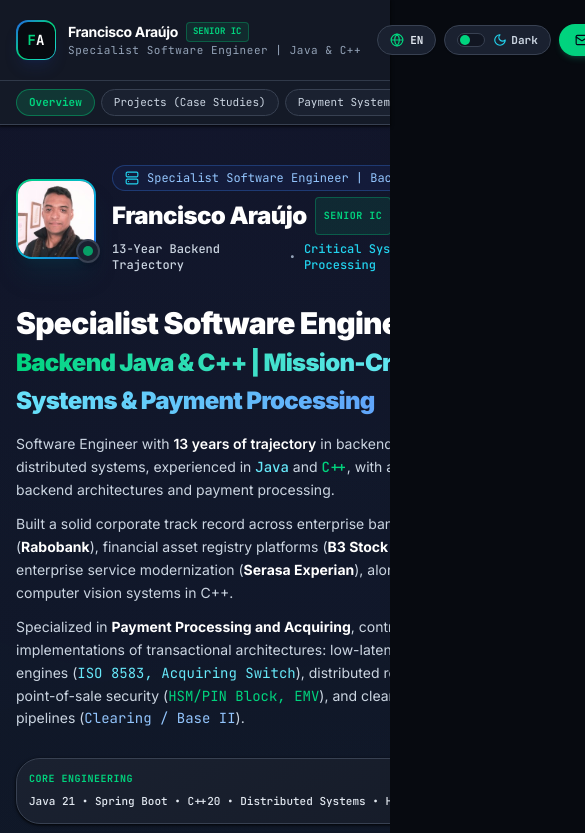
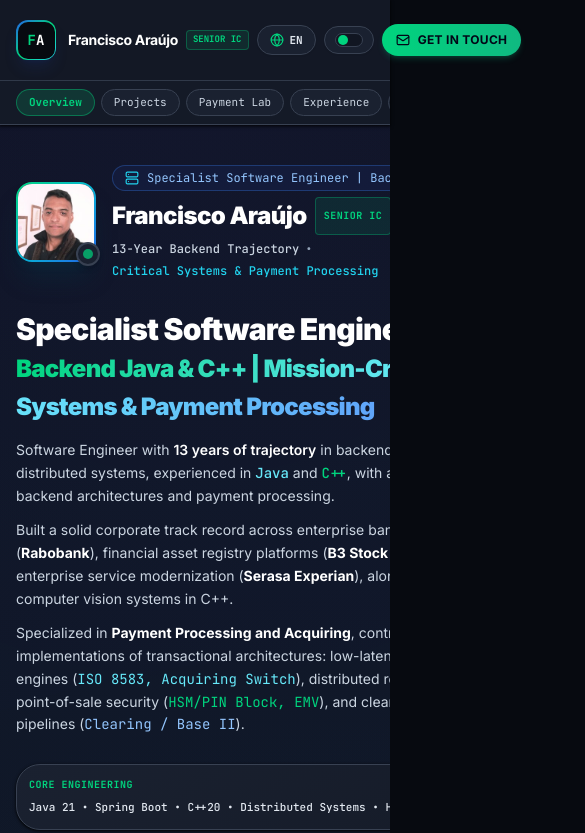
Before and after one commit to franciscoaraujo/myprofile.dev.io, a Next.js app: page / in a window 390 px wide. Shown: the top 833 px of the page, 585 px wide, since content can reach past the window. Built offline with nearby package versions, Linux system fonts and the light colour scheme.

Commit message:
fix(layout): prevent navbar overflow and align hero section on portuguese view

```diff
--- a/src/app/page.jsx
+++ b/src/app/page.jsx
@@ -100,7 +100,7 @@ export default function OverviewPage() {
     <div>
       {/* HERO SECTION */}
       <section className="relative pt-10 pb-16 lg:pt-16 lg:pb-20 max-w-7xl mx-auto px-4 sm:px-6 lg:px-8">
-        <div className="grid lg:grid-cols-12 gap-10 items-center">
+        <div className="grid lg:grid-cols-12 gap-8 xl:gap-10 items-start">
           {/* Left Column */}
           <div className="lg:col-span-7 space-y-6">
             {/* Candidate Bio & Photo */}
@@ -141,7 +141,7 @@ export default function OverviewPage() {
                     Senior IC
                   </span>
                 </h2>
-                <p className="text-xs font-mono text-slate-400 flex items-center gap-2">
+                <p className="text-xs font-mono text-slate-400 flex flex-wrap items-center gap-1.5 sm:gap-2">
                   <span className="text-slate-300 font-medium">
                     {isPt ? '13 Anos de Trajetória Backend' : '13-Year Backend Trajectory'}
                   </span>
@@ -155,10 +155,10 @@ export default function OverviewPage() {
 
             {/* Main Heading & Tagline */}
             <div className="space-y-4">
-              <h1 className="text-3xl sm:text-4xl lg:text-5xl font-black tracking-tight text-white leading-tight">
+              <h1 className="text-3xl sm:text-4xl lg:text-[40px] xl:text-5xl font-black tracking-tight text-white leading-tight">
                 {isPt ? 'Engenheiro de Software Especialista' : 'Specialist Software Engineer'}
                 <br />
-                <span className="text-transparent bg-clip-text bg-gradient-to-r from-[#00D47E] via-cyan-300 to-blue-400 text-2xl sm:text-3xl lg:text-4xl">
+                <span className="text-transparent bg-clip-text bg-gradient-to-r from-[#00D47E] via-cyan-300 to-blue-400 text-2xl sm:text-3xl lg:text-[28px] xl:text-4xl">
                   {isPt
                     ? 'Backend Java & C++ | Sistemas Críticos & Meios de Pagamento'
                     : 'Backend Java & C++ | Mission-Critical Systems & Payment Processing'}
@@ -247,7 +247,7 @@ export default function OverviewPage() {
               </div>
 
               {/* Location & Work Scope Bar */}
-              <div className="flex items-center justify-between px-3 py-1.5 rounded-lg border border-[#152342]/70 bg-[#060B17]/60 text-[11px] font-mono text-slate-400">
+              <div className="flex flex-wrap items-center justify-between gap-2 px-3 py-1.5 rounded-lg border border-[#152342]/70 bg-[#060B17]/60 text-[11px] font-mono text-slate-400">
                 <div className="flex items-center gap-1.5">
                   <MapPin className="w-3.5 h-3.5 text-amber-400" />
                   <span className="text-slate-300">
--- a/src/components/Navbar.jsx
+++ b/src/components/Navbar.jsx
@@ -13,15 +13,15 @@ export default function Navbar() {
 
   const navLinks = [
     { href: '/', labelEn: 'Overview', labelPt: 'Visão Geral' },
-    { href: '/projects', labelEn: 'Projects (Case Studies)', labelPt: 'Projetos (Estudos de Caso)' },
-    { href: '/simulator', labelEn: 'Payment Systems Lab', labelPt: 'Payment Systems Lab', isHighlight: true },
+    { href: '/projects', labelEn: 'Projects', labelPt: 'Projetos' },
+    { href: '/simulator', labelEn: 'Payment Lab', labelPt: 'Payment Lab', isHighlight: true },
     { href: '/experience', labelEn: 'Experience', labelPt: 'Experiência' },
-    { href: '/skills', labelEn: 'Skills Matrix', labelPt: 'Matriz de Habilidades' },
+    { href: '/skills', labelEn: 'Skills', labelPt: 'Habilidades' },
   ];
 
   return (
     <header className="sticky top-0 z-40 w-full border-b border-[#152342]/90 bg-[#040711]/90 backdrop-blur-md no-print">
-      <div className="max-w-7xl 2xl:max-w-[1440px] mx-auto px-4 sm:px-6 lg:px-8 h-20 py-3.5 flex items-center justify-between gap-4">
+      <div className="max-w-7xl 2xl:max-w-[1440px] mx-auto px-4 sm:px-6 lg:px-8 h-20 py-3.5 flex items-center justify-between gap-2 lg:gap-3 xl:gap-4">
         {/* Corporate Brand Mark */}
         <Link href="/" className="flex items-center gap-3 group shrink-0" aria-label="Francisco Araújo Home">
           <div className="relative w-10 h-10 rounded-xl bg-gradient-to-br from-blue-600 via-[#00D47E] to-cyan-400 p-[1.5px] shadow-lg shadow-blue-900/20 group-hover:scale-105 transition-all">
@@ -38,7 +38,7 @@ export default function Navbar() {
                 Senior IC
               </span>
             </div>
-            <span className="text-[11px] font-mono text-slate-400 tracking-wider whitespace-nowrap">
+            <span className="hidden sm:block text-[11px] font-mono text-slate-400 tracking-wider whitespace-nowrap">
               {isPt ? 'Engenheiro Especialista | Java & C++' : 'Specialist Software Engineer | Java & C++'}
             </span>
           </div>
@@ -53,7 +53,7 @@ export default function Navbar() {
                 <Link
                   key={item.href}
                   href={item.href}
-                  className={`px-3.5 py-1.5 rounded-full transition-all flex items-center gap-1.5 whitespace-nowrap font-semibold border ${
+                  className={`px-3 py-1.5 rounded-full transition-all flex items-center gap-1.5 whitespace-nowrap font-semibold border ${
                     isActive
                       ? 'bg-cyan-500/20 text-white border-cyan-400 shadow-sm'
                       : 'text-cyan-300 hover:text-cyan-200 hover:bg-cyan-950/40 border-cyan-500/20'
@@ -69,7 +69,7 @@ export default function Navbar() {
               <Link
                 key={item.href}
                 href={item.href}
-                className={`px-3.5 py-1.5 rounded-full transition-all whitespace-nowrap ${
+                className={`px-3 py-1.5 rounded-full transition-all whitespace-nowrap ${
                   isActive
                     ? 'bg-[#081229] text-[#00D47E] border border-[#00D47E]/40 font-bold shadow-sm'
                     : 'hover:text-white hover:bg-slate-800/60'
@@ -103,7 +103,7 @@ export default function Navbar() {
             type="button"
             onClick={toggleTheme}
             id="theme-toggle"
-            className="relative inline-flex items-center gap-2 px-3 py-1.5 rounded-full border border-[#384152] bg-[#1A2130] hover:bg-[#232B3D] hover:border-[#00D47E]/60 text-xs font-mono transition-all group select-none shadow-sm cursor-pointer"
+            className="relative inline-flex items-center gap-2 px-2.5 sm:px-3 py-1.5 rounded-full border border-[#384152] bg-[#1A2130] hover:bg-[#232B3D] hover:border-[#00D47E]/60 text-xs font-mono transition-all group select-none shadow-sm cursor-pointer"
             title="Toggle Dark / Light Theme"
             aria-label="Toggle Theme"
           >
@@ -114,7 +114,7 @@ export default function Navbar() {
                 }`}
               ></div>
             </div>
-            <span className="flex items-center gap-1 text-slate-300">
+            <span className="hidden xl:flex items-center gap-1 text-slate-300">
               {theme === 'light' ? (
                 <Sun className="w-3.5 h-3.5 text-amber-500" />
               ) : (
@@ -131,19 +131,19 @@ export default function Navbar() {
             type="button"
             onClick={() => window.print()}
             title="Print / Export Engineering CV"
-            className="hidden sm:inline-flex items-center gap-1.5 px-3.5 py-1.5 rounded-full border border-[#384152] bg-[#1A2130] hover:bg-[#232B3D] hover:border-slate-500 text-xs font-mono text-slate-300 transition-all whitespace-nowrap"
+            className="hidden sm:inline-flex items-center gap-1.5 px-3 py-1.5 rounded-full border border-[#384152] bg-[#1A2130] hover:bg-[#232B3D] hover:border-slate-500 text-xs font-mono text-slate-300 transition-all whitespace-nowrap"
           >
             <FileText className="w-3.5 h-3.5 text-slate-400" />
-            <span>{isPt ? 'Currículo (PDF)' : 'Resume (PDF)'}</span>
+            <span>{isPt ? 'Currículo' : 'Resume'}</span>
           </button>
 
           {/* Contact CTA (M3 Primary Filled Pill Button) */}
           <Link
             href="/contact"
-            className="inline-flex items-center gap-2 px-4 py-2 rounded-full bg-gradient-to-r from-[#00D47E] to-emerald-500 hover:from-emerald-400 hover:to-emerald-500 text-slate-950 font-bold text-xs tracking-wide uppercase transition-all shadow-md shadow-emerald-500/20 active:scale-95 whitespace-nowrap"
+            className="inline-flex items-center gap-2 px-3.5 sm:px-4 py-2 rounded-full bg-gradient-to-r from-[#00D47E] to-emerald-500 hover:from-emerald-400 hover:to-emerald-500 text-slate-950 font-bold text-xs tracking-wide uppercase transition-all shadow-md shadow-emerald-500/20 active:scale-95 whitespace-nowrap"
           >
             <Mail className="w-3.5 h-3.5" />
-            <span>{isPt ? 'Entrar em Contato' : 'Get in Touch'}</span>
+            <span>{isPt ? 'Contato' : 'Get in Touch'}</span>
           </Link>
         </div>
       </div>
```
